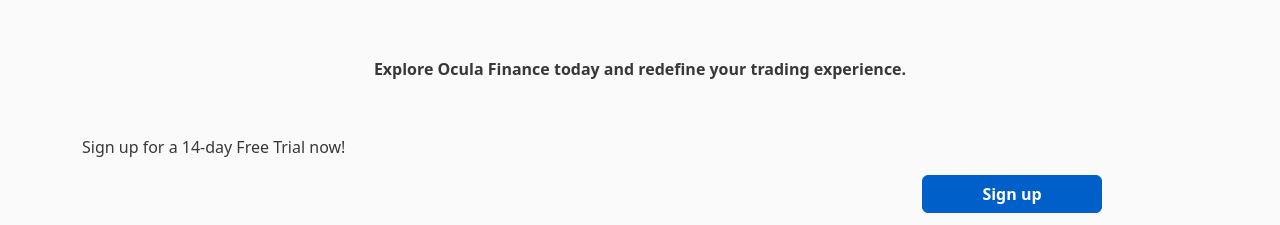
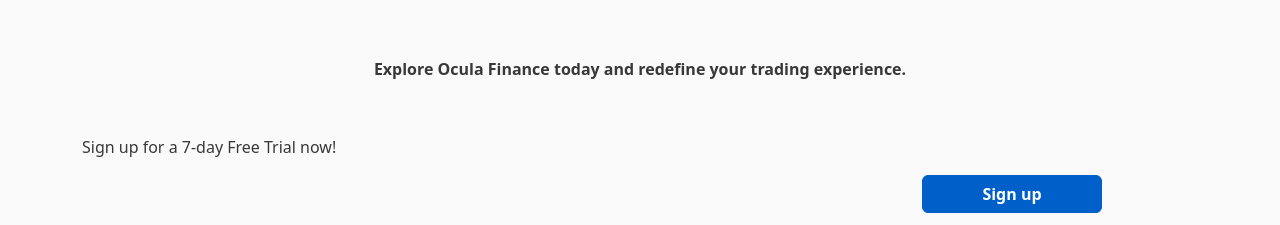
Before and after one commit to micpana/Ocula-Finance, a React (Create React App) app in the folder client/: page /how-it-works in a window 1280 px wide. Shown: the part 1780-2005 px from the top of the page. Built offline with nearby package versions, Linux system fonts and the light colour scheme.

Commit message:
change free trial written in UI from 14 days to 7 days

```diff
--- a/client/src/components/how_it_works.js
+++ b/client/src/components/how_it_works.js
@@ -224,7 +224,7 @@
                             </h6>
                             <br/><br/>
                             <p style={{textAlign: "left"}}>
-                                Sign up for a 14-day Free Trial now!
+                                Sign up for a 7-day Free Trial now!
                             </p>
                             <Row style={{margin: '0px'}}>
                                 <Col sm='4'></Col>
--- a/client/src/components/pricing.js
+++ b/client/src/components/pricing.js
@@ -150,7 +150,7 @@
                                                 <h3 style={{fontWeight: 'bold'}}>
                                                     $ 0.00
                                                 </h3>
-                                                For only 14 days
+                                                For only 7 days
                                             </Row>
                                             <br/><br/>
                                         </Container>
```
